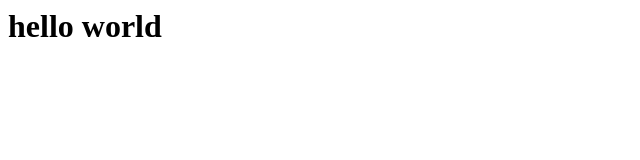
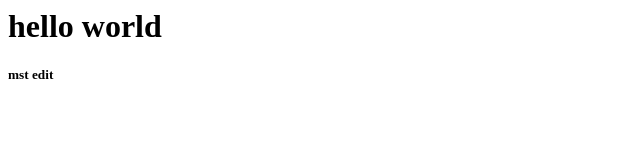
Before and after one commit to bilawal-mst/democodereview, a plain HTML site: page index.html in a window 1280 px wide. Shown: the full height of the page, 0-640 px from the left. Drawn offline with Linux system fonts and the light colour scheme.

Commit message:
mst changes

```diff
--- a/index.html
+++ b/index.html
@@ -1 +1,2 @@
 <h1>hello world</h1>
+<h5>mst edit</h5>
```
